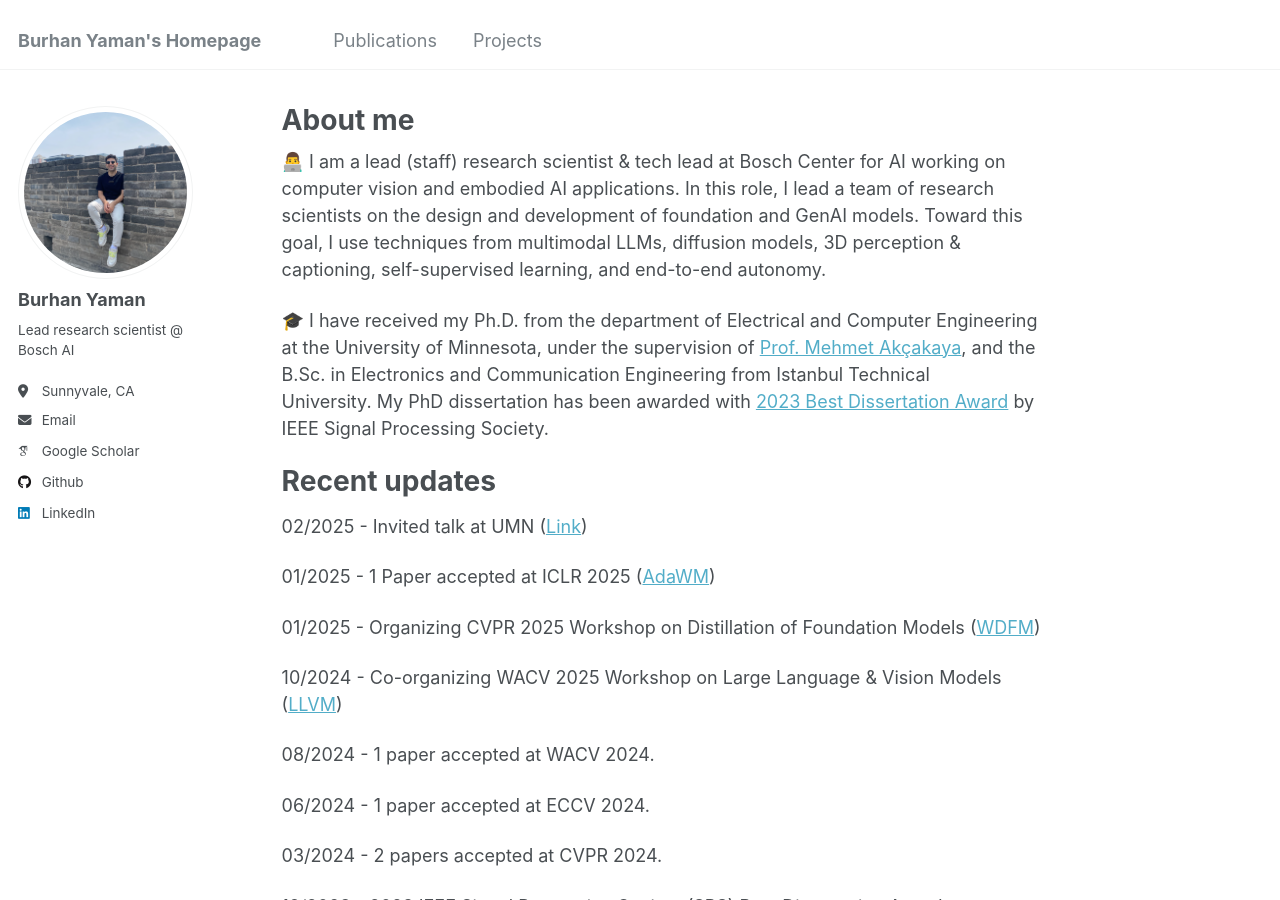
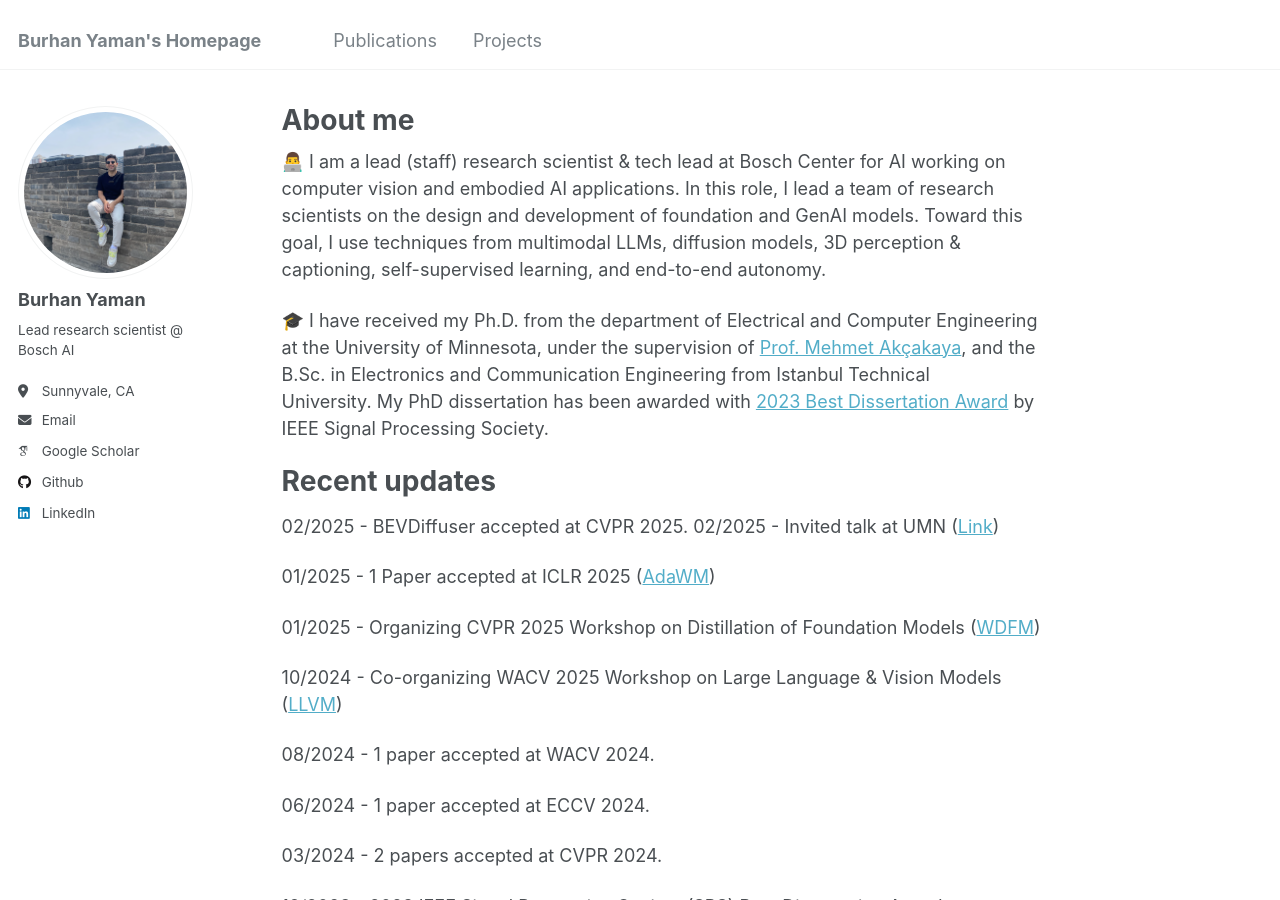
Before and after one commit to byaman14/byaman14.github.io, a Jekyll site: the page built from _pages/about.md, in a window 1280 px wide and 900 px high. Built offline with Jekyll 4.4.1, drawn with Linux system fonts in a browser that asks for light colours; some web fonts are replaced.

Commit message:
Update about.md

```diff
--- a/_pages/about.md
+++ b/_pages/about.md
@@ -14,6 +14,7 @@ redirect_from:
 
 
 # Recent updates
+02/2025 -	BEVDiffuser accepted at CVPR 2025.
 02/2025 -	Invited talk at UMN ([Link](https://cse.umn.edu/dsi/events/cse-dsi-machine-learning-seminar-burhan-yaman-bosch-research))
 
 01/2025 -	1 Paper accepted at ICLR 2025 ([AdaWM](https://openreview.net/forum?id=NEu8wgPctU))
```
